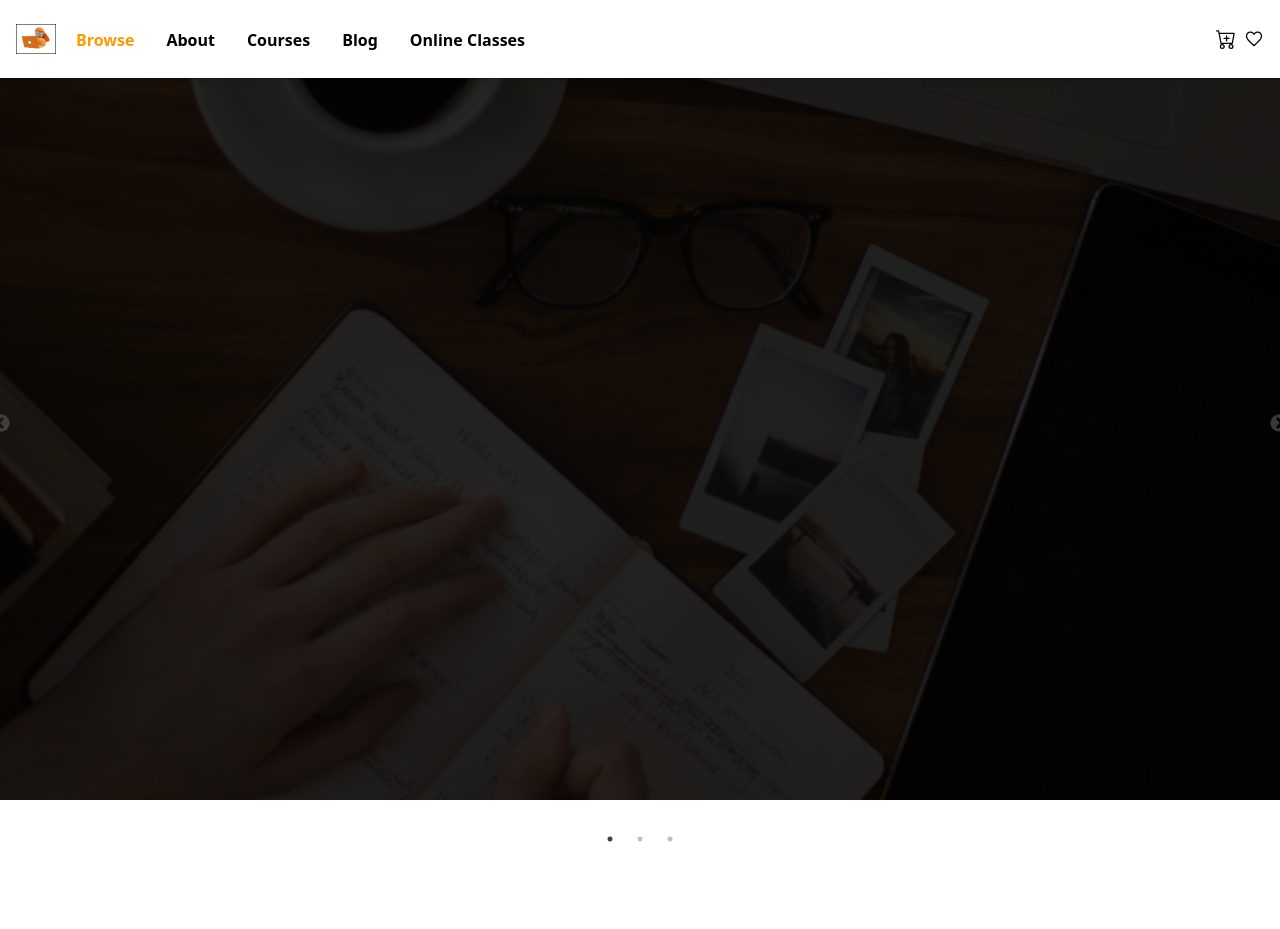
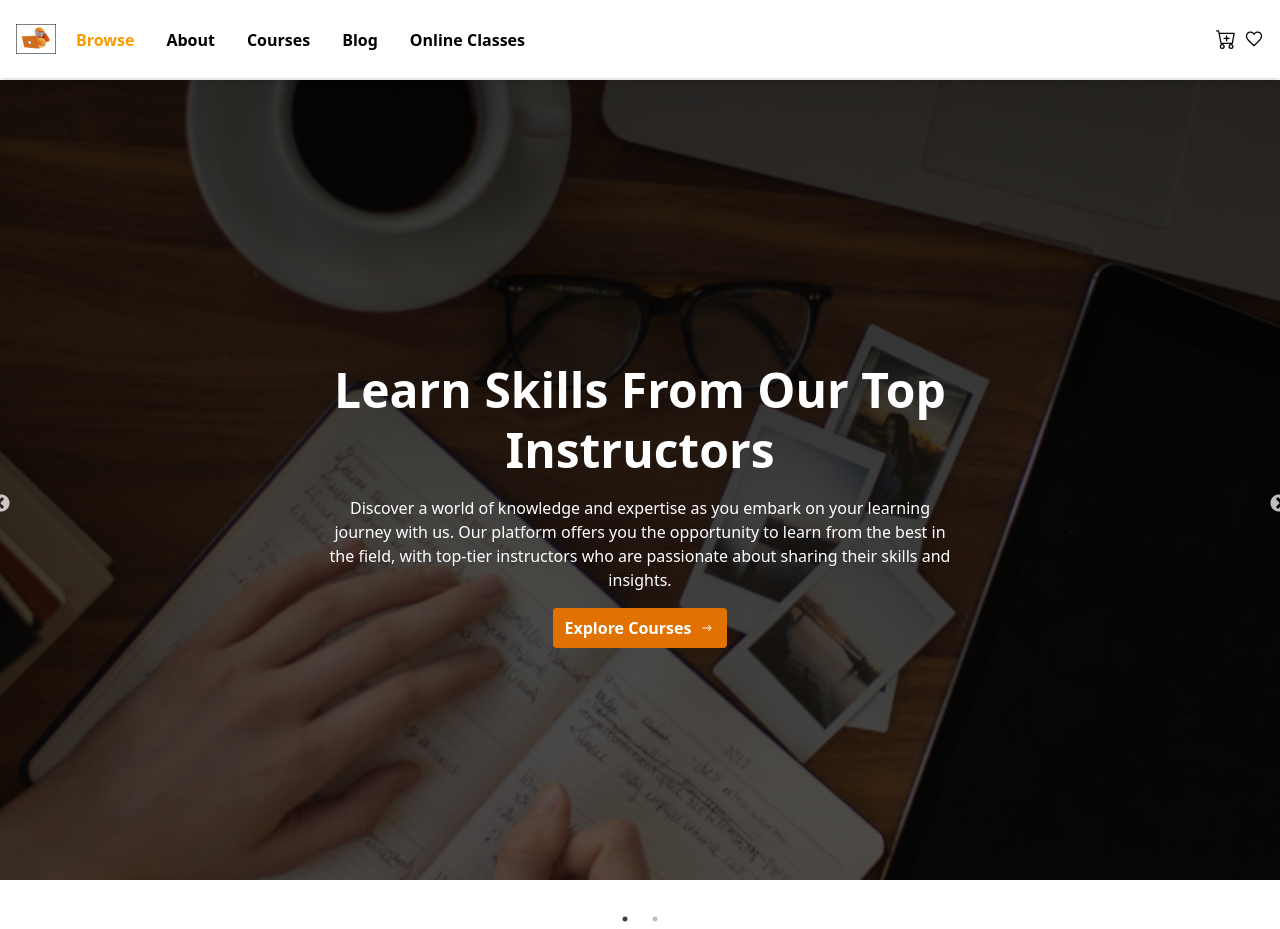
Before and after one commit to dev-shamim84/e-learning-landingpage, a React (Vite) app: page / in a window 1280 px wide. Before the commit the page ends 849 px from the top, so only its background shows below. Built offline with nearby package versions, Linux system fonts and the light colour scheme.

Commit message:
slider completed

```diff
--- a/src/Components/Benar/Benner.jsx
+++ b/src/Components/Benar/Benner.jsx
@@ -2,7 +2,9 @@ import bgImg from "../../assets/Slider.png";
 import Slider from "react-slick";
 import "slick-carousel/slick/slick.css";
 import "slick-carousel/slick/slick-theme.css";
-
+import { Link } from "react-router-dom";
+import { IoIosArrowRoundForward } from "react-icons/io";
+// import "./index.css";
 const Benner = () => {
   const settings = {
     dots: true,
@@ -13,36 +15,63 @@ const Benner = () => {
   };
   return (
     <section
-      className="bg-center bg-cover h-screen"
-      style={{ backgroundImage: `url(${bgImg})` }}
+      className="bg-center bg-cover h-screen mt-20"
+      style={{
+        backgroundImage: `linear-gradient(rgba(0,0,0,0.6), rgba(0,0,0,0.3)), url(${bgImg})`,
+        backgroundSize: "cover",
+        backgroundPosition: "center",
+      }}
     >
-      <div className="bg-black/70 absolute inset-0 z-20"></div>
       <div className="container mx-auto px-4 py-6">
         <div className="slider-container">
           <Slider {...settings}>
-            <div className="text-white h-screen">
-              <h3>
-                Lorem ipsum dolor sit amet consectetur adipisicing elit. Alias
-                aut autem quia sequi asperiores quam enim eligendi quis iusto
-                rerum blanditiis harum corporis animi, natus quidem itaque
-                adipisci assumenda dicta!
-              </h3>
+            <div className=" w-full">
+              <div className="text-white flex items-center justify-center h-screen">
+                <div className="md:w-1/2">
+                  <h3 className="text-center md:text-5xl mb-4 md:leading-tight font-extrabold">
+                    Learn Skills From Our Top Instructors
+                  </h3>
+                  <p className="text-center mb-4">
+                    Discover a world of knowledge and expertise as you embark on
+                    your learning journey with us. Our platform offers you the
+                    opportunity to learn from the best in the field, with
+                    top-tier instructors who are passionate about sharing their
+                    skills and insights.
+                  </p>
+                  <div className="flex justify-center items-center">
+                    <Link
+                      to={"/"}
+                      className="flex items-center gap-2 rounded bg-amber-600 px-3 py-2 font-semibold"
+                    >
+                      Explore Courses <IoIosArrowRoundForward />
+                    </Link>
+                  </div>
+                </div>
+              </div>
             </div>
-            <div className="text-white h-screen pt-48">
-              <h3>
-                Lorem ipsum dolor sit amet consectetur adipisicing elit. Alias
-                aut autem quia sequi asperiores quam enim eligendi quis iusto
-                rerum blanditiis harum corporis animi, natus quidem itaque
-                adipisci assumenda dicta!
-              </h3>
-            </div>
-            <div className="text-white h-screen">
-              <h3>
-                Lorem ipsum dolor sit amet consectetur adipisicing elit. Alias
-                aut autem quia sequi asperiores quam enim eligendi quis iusto
-                rerum blanditiis harum corporis animi, natus quidem itaque
-                adipisci assumenda dicta!
-              </h3>
+            <div className=" w-full">
+              <div className="text-white flex items-center justify-center h-screen">
+                <div className="md:w-1/2">
+                  <h3 className="text-center md:text-5xl mb-4 md:leading-tight font-extrabold">
+                    Learn Skills From Our Top Instructors
+                  </h3>
+                  <p className="text-center mb-4">
+                    Discover a world of knowledge and expertise as you embark on
+                    your learning journey with us. Our platform offers you the
+                    opportunity to learn from the best in the field, with
+                    top-tier instructors who are passionate about sharing their
+                    skills and insights.
+                  </p>
+                  <div className="flex justify-center items-center">
+                    <Link
+                      to={"/"}
+                      className="flex items-center gap-2 rounded bg-amber-600 px-3 py-2 font-semibold"
+                    >
+                      Explore Courses <IoIosArrowRoundForward />
+                    </Link>
+                  </div>
+                </div>
+              </div>
             </div>
           </Slider>
         </div>
--- a/src/index.css
+++ b/src/index.css
@@ -3,3 +3,14 @@
 /* .slick-prev:before, .slick-next:before:hover {
    color: chocolate;
 } */
+
+.slick-dots {
+    position: absolute;
+    bottom: 42px;
+    display: block;
+    width: 100%;
+    padding: 0;
+    margin: 0;
+    list-style: none;
+    text-align: center;
+}
```
